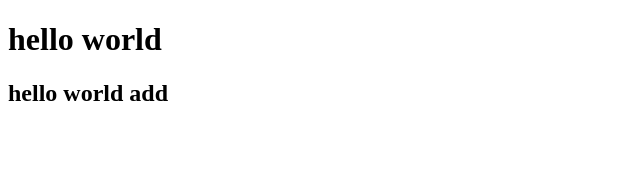
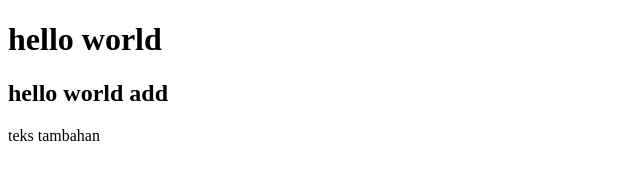
Before and after one commit to arigunawan12/bootcamp-dibimbing, a plain HTML site: page index.html in a window 1280 px wide. Shown: the whole page, without its empty margins (0-640 px from the left). Drawn offline with Linux system fonts and the light colour scheme.

Commit message:
first push

```diff
--- a/index.html
+++ b/index.html
@@ -9,5 +9,8 @@
   <body>
     <h1>hello world</h1>
     <h2>hello world add</h2>
+    <p>teks tambahan</p>
+    <br />
+    <br />
   </body>
 </html>
```
